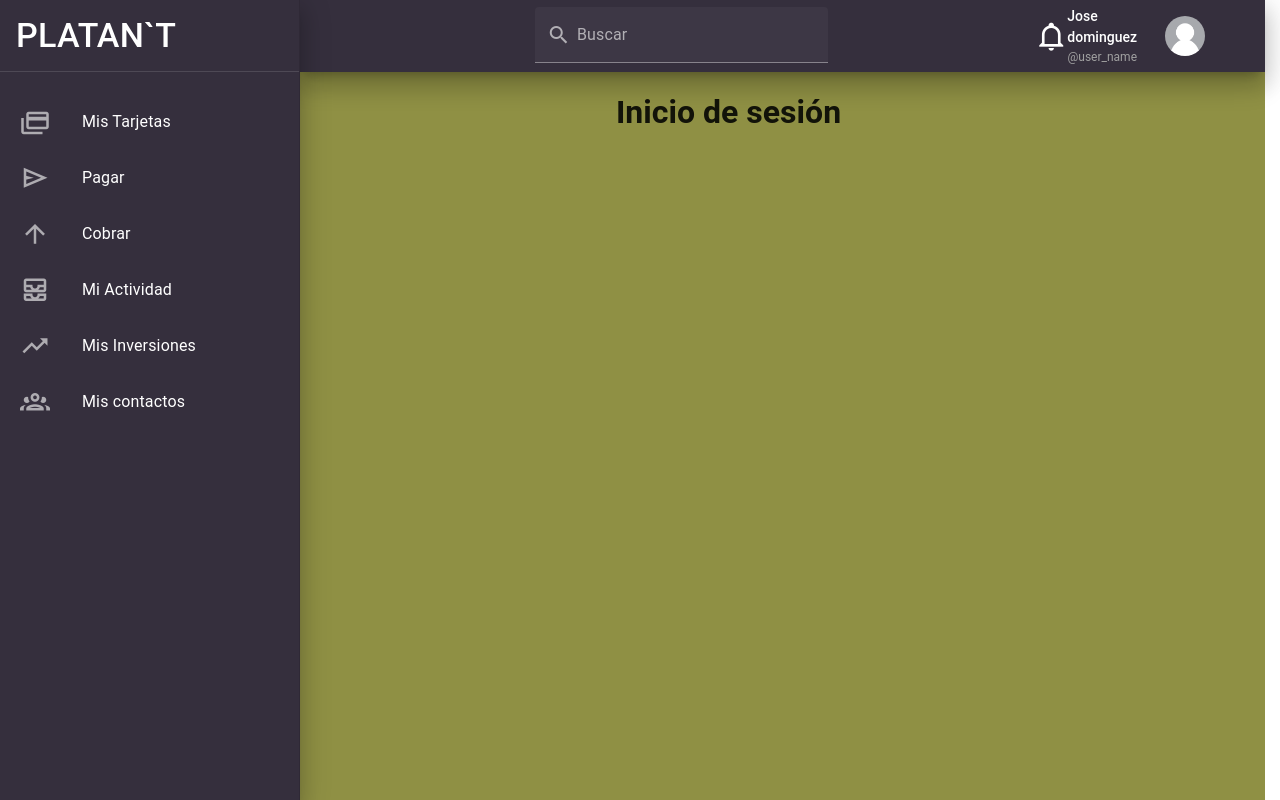
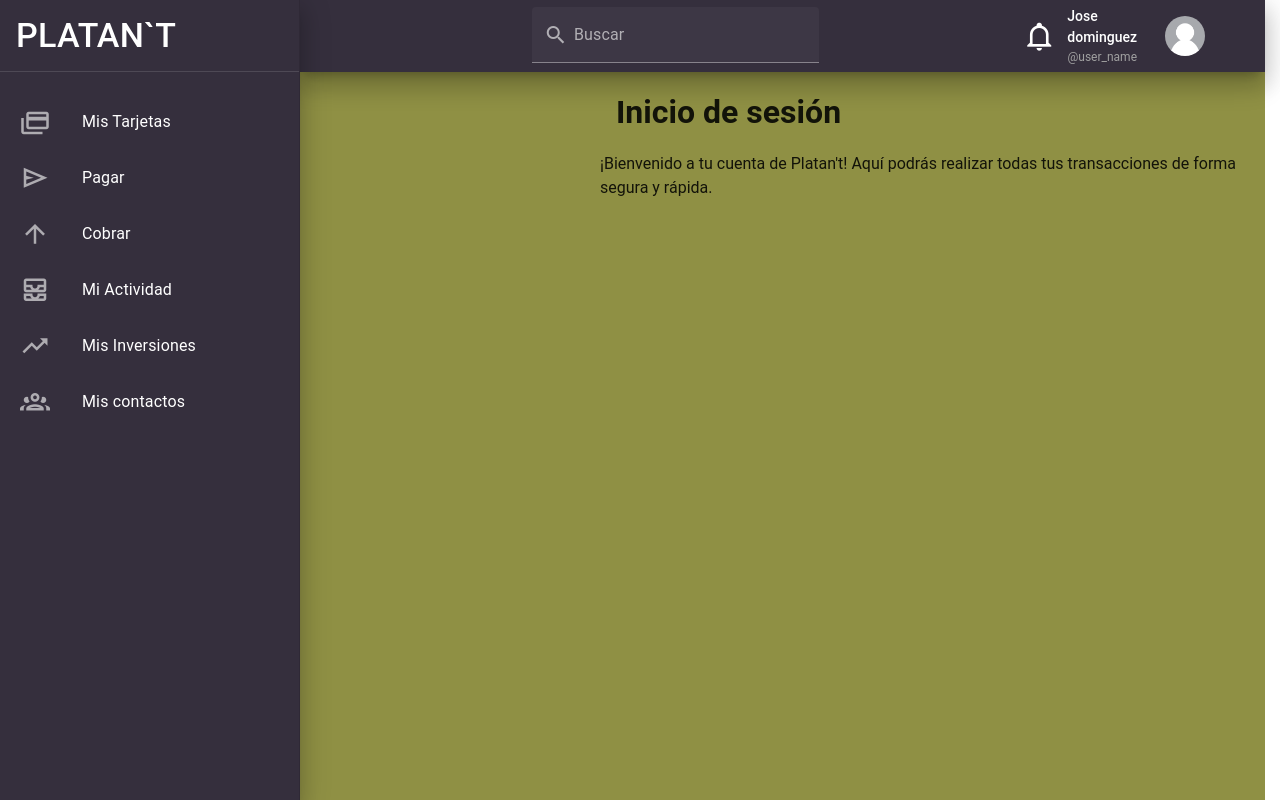
Before and after one commit to Iker-Galante/Virtual_Wallet, a Vue app: page / in a window 1280 px wide. Built offline with nearby package versions, Linux system fonts and the light colour scheme.

Commit message:
Still not okay

```diff
--- a/src/App.vue
+++ b/src/App.vue
@@ -41,6 +41,7 @@ const user=ref('@user_name');
       <v-container fluid>
         <h1>Inicio de sesión</h1>
       </v-container>
+      <p>¡Bienvenido a tu cuenta de Platan't! Aquí podrás realizar todas tus transacciones de forma segura y rápida.</p>
     </v-main>
   </v-app>
   </template>
@@ -82,7 +83,7 @@ const user=ref('@user_name');
   .icon-container {
     display: flex;
     align-items: center;
-    padding-right: 60px;
+    padding-right: 60px;;
   }
 
   .icon {
@@ -100,11 +101,13 @@ const user=ref('@user_name');
     color: white;
     font-size: 14px;
     font-weight: 500;
+    margin-left: 12px;
   }
 
   .username {
     color: #A0A0A0;
     font-size: 12px;
+    margin-left: 12px;
   }
 
   /* Search bar */
```
